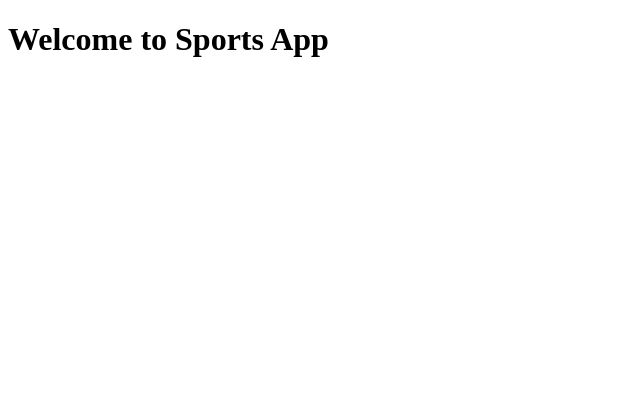
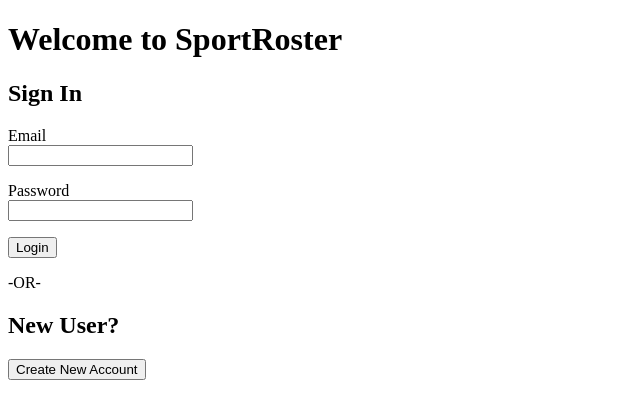
Before and after one commit to BWuthrich06/SportTeamApp, a Flask app: page / in a window 1280 px wide. Shown: the top 419 px of the page, without its empty margins (0-640 px from the left). Run offline with Flask 3, Linux system fonts and the light colour scheme.

Commit message:
Login or new user forms added to homepage.html

```diff
--- a/templates/base.html
+++ b/templates/base.html
@@ -1,7 +1,7 @@
 <!doctype html>
 <html>
     <head>
-        <h1>Welcome to Sports App</h1>
+        <h1>Welcome to SportRoster</h1>
         {% block head %}{% endblock %}
         <title>
             {% block title %}{% endblock %}
--- a/templates/homepage.html
+++ b/templates/homepage.html
@@ -1,5 +1,20 @@
 {% extends 'base.html' %}
 
-{% block title %}Welcome to SportsApp{% endblock %}
+{% block title %}Welcome to SportRoster{% endblock %}
 
-{% block body %}{% endblock %}
+{% block body %}
+<h2>Sign In</h2>
+<form action="login" method="POST">
+    <p id="email">Email<br><input type="text" name="email"></p>
+    <p id="password">Password<br><input type="text" name="password"></p>
+    <button><id="login_button" type="submit">Login</button>
+
+</form>
+<p>-OR-</p>
+<h2>New User?</h2>
+<form action="create_new_user">
+    <button><id="new_user_button" type=submit>Create New Account</button>
+</form>
+
+
+{% endblock %}
```
